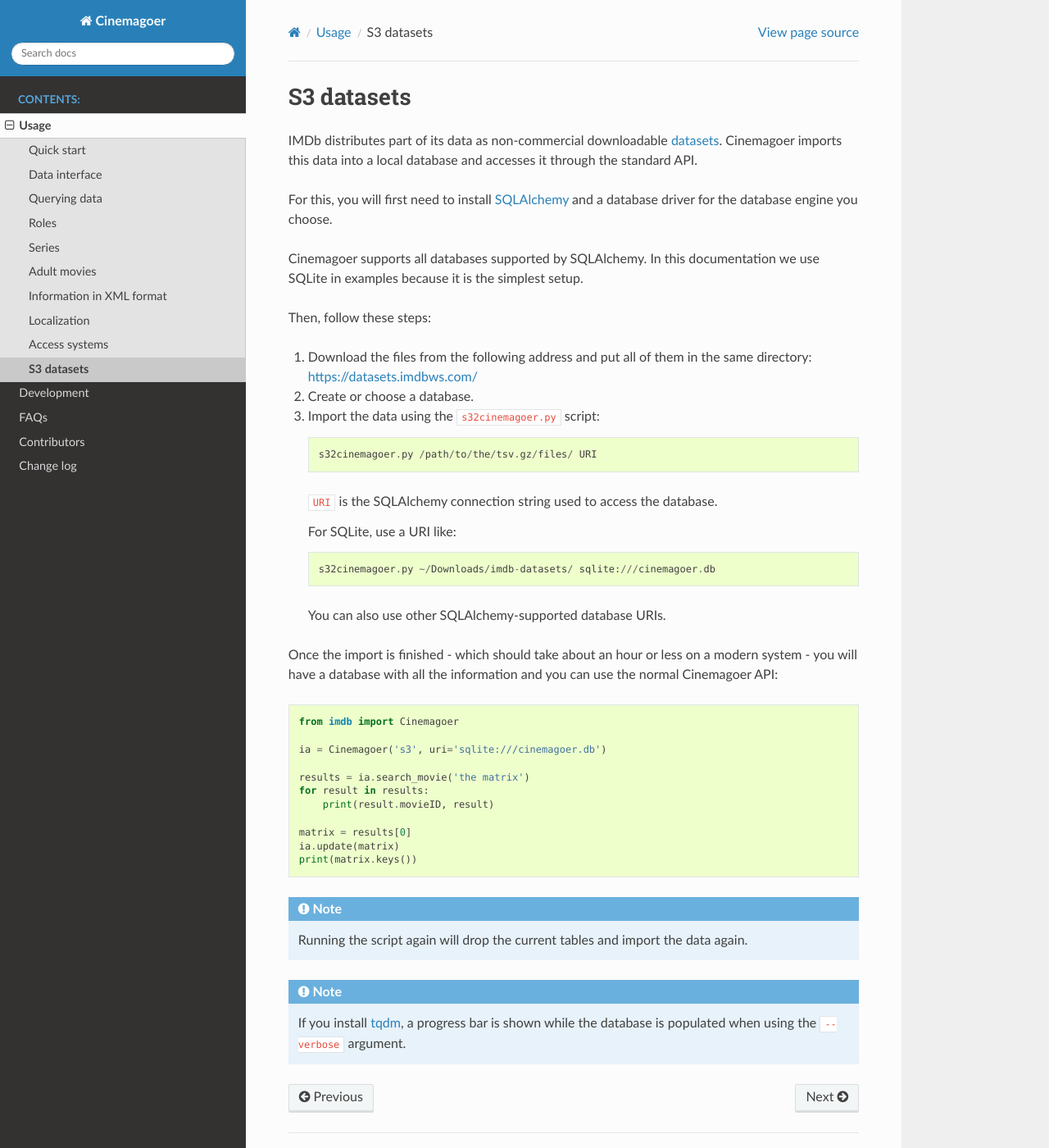
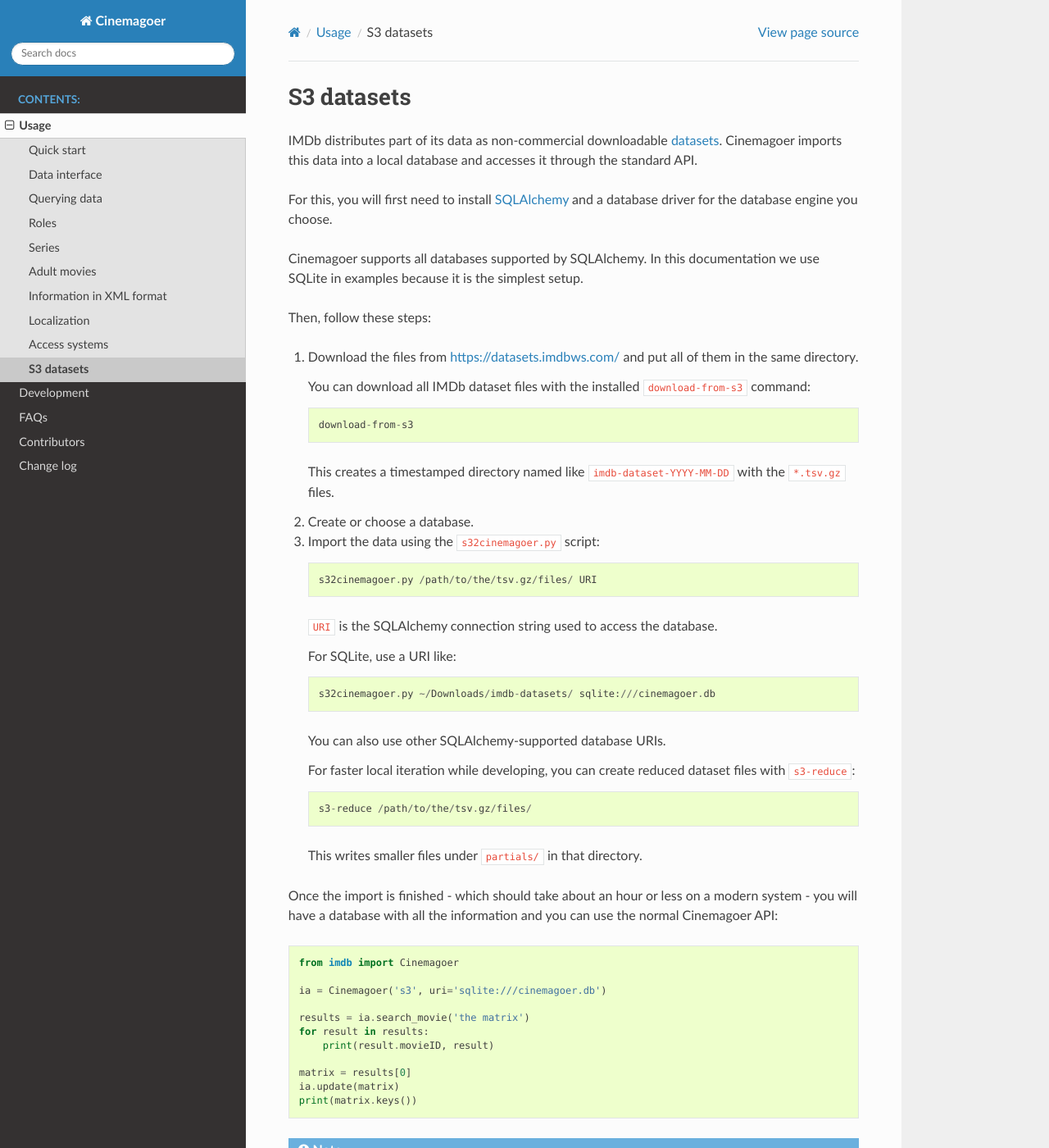
Before and after one commit to cinemagoer/cinemagoer, a Sphinx documentation site: the page built from docs/usage/s3.rst, in a window 1280 px wide and 1400 px high. Shown: the whole window at 82% size. Built offline with Sphinx 7.4.7 and the Read the Docs theme 3.1.0, drawn with Linux system fonts in a browser that asks for light colours.

Commit message:
#557: move s3 management scripts to bin/

```diff
--- a/README.rst
+++ b/README.rst
@@ -70,6 +70,7 @@
     Before running Python examples:
 
     1. Download the ``*.tsv.gz`` files from https://datasets.imdbws.com/
+       (or run ``download-from-s3``)
     2. Import them with :file:`s32cinemagoer.py`
     3. Open the populated database with Cinemagoer
 
--- a/docs/usage/quickstart.rst
+++ b/docs/usage/quickstart.rst
@@ -7,7 +7,8 @@
 .. important::
 
    Before creating the access object, download IMDb non-commercial datasets
-   from https://datasets.imdbws.com/ and import them into SQLite:
+   from https://datasets.imdbws.com/ (or run ``download-from-s3``)
+   and import them into SQLite:
 
    .. code-block:: bash
 
--- a/docs/usage/s3.rst
+++ b/docs/usage/s3.rst
@@ -15,8 +15,16 @@
 
 Then, follow these steps:
 
-#. Download the files from the following address and put all of them
-   in the same directory: https://datasets.imdbws.com/
+#. Download the files from https://datasets.imdbws.com/ and put all of them
+   in the same directory.
+
+   You can download all IMDb dataset files with the installed
+   ``download-from-s3`` command::
+
+      download-from-s3
+
+   This creates a timestamped directory named like
+   ``imdb-dataset-YYYY-MM-DD`` with the ``*.tsv.gz`` files.
 
 #. Create or choose a database.
 
@@ -31,6 +39,13 @@
       s32cinemagoer.py ~/Downloads/imdb-datasets/ sqlite:///cinemagoer.db
 
    You can also use other SQLAlchemy-supported database URIs.
+
+   For faster local iteration while developing, you can create reduced
+   dataset files with ``s3-reduce``::
+
+      s3-reduce /path/to/the/tsv.gz/files/
+
+   This writes smaller files under ``partials/`` in that directory.
 
 Once the import is finished - which should take about an hour or less
 on a modern system - you will have a database with all the information
--- a/pyproject.toml
+++ b/pyproject.toml
@@ -76,6 +76,11 @@
 
 [tool.setuptools]
 include-package-data = false
+script-files = [
+    "bin/s32cinemagoer.py",
+    "bin/download-from-s3",
+    "bin/s3-reduce",
+]
 
 [tool.setuptools.package-data]
 "imdb.locale" =  [
```
Also changed, not shown: docs/goodies/README.txt (deleted, +0 -9 lines), 4 other files.
